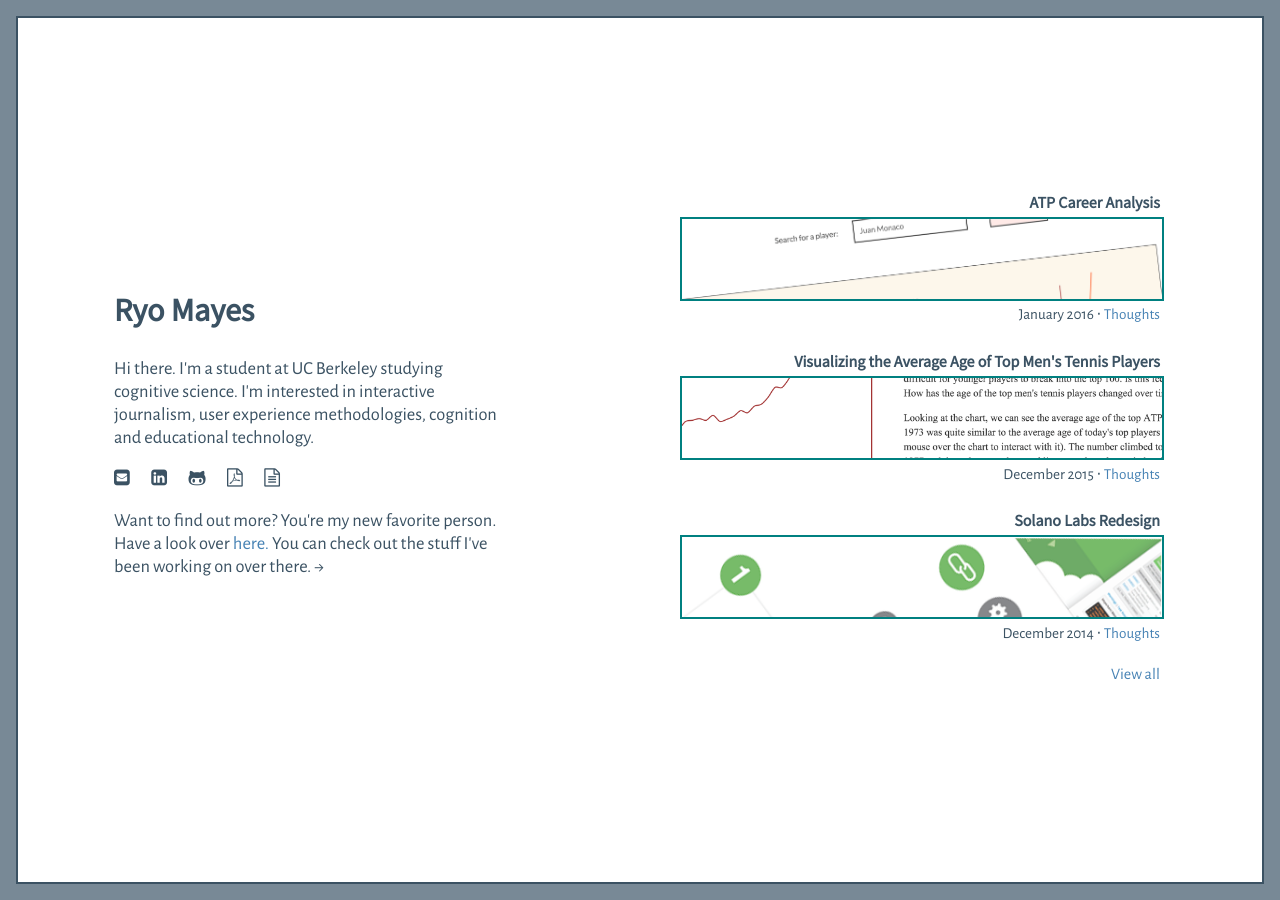
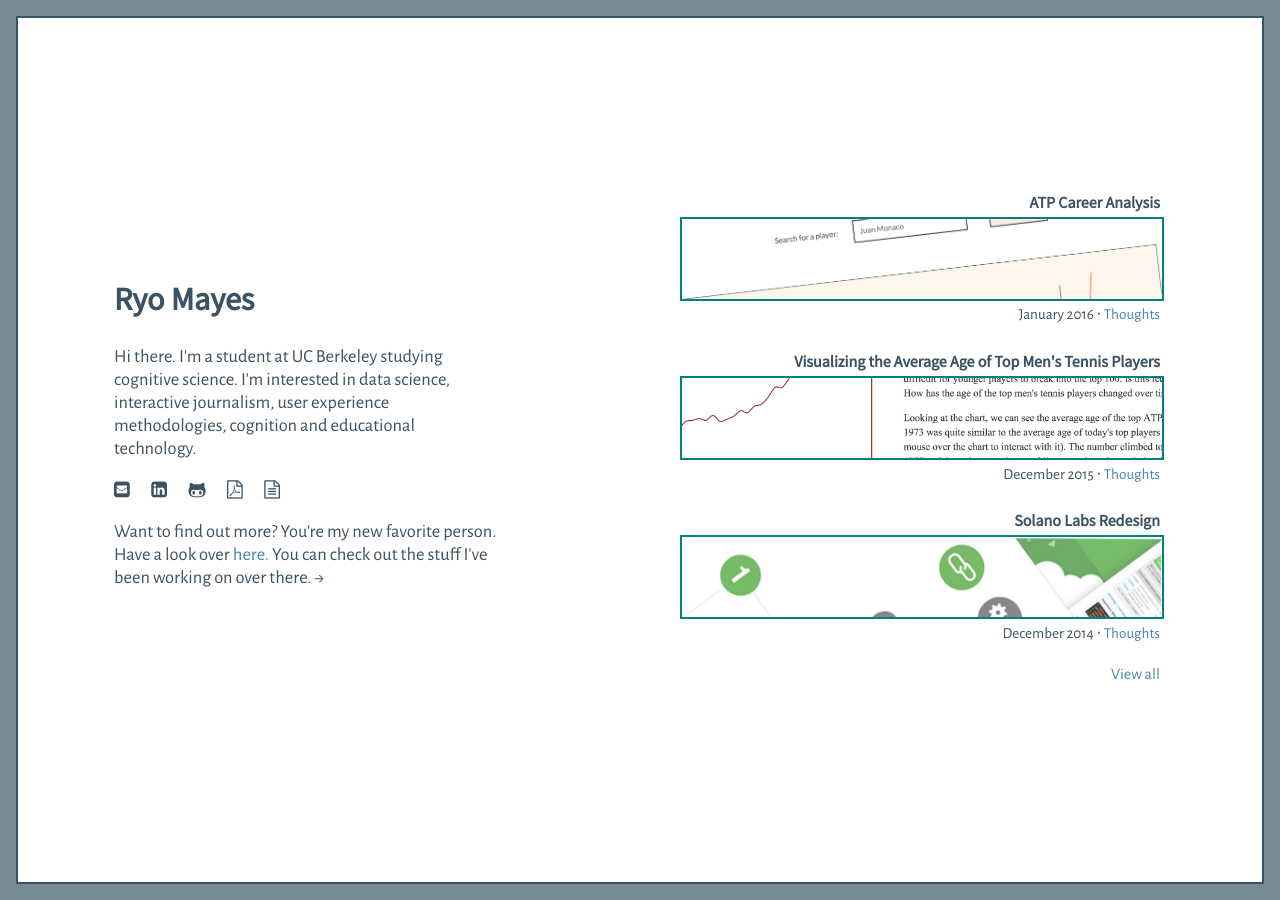
Before and after one commit to ryomayes/ryomayes.github.io, a Jekyll site: the page built from index.html, in a window 1280 px wide. Built offline with Jekyll 4.4.1, drawn with Linux system fonts in a browser that asks for light colours.

Commit message:
trying to remove scroll bars on pcs

```diff
--- a/_config.yml
+++ b/_config.yml
@@ -10,7 +10,7 @@
 email: ryomayes@berkeley.edu
 aboutme: |
     Hi there. I'm a student at UC Berkeley studying cognitive science.
-    I'm interested in interactive journalism, user experience methodologies, cognition
+    I'm interested in data science, interactive journalism, user experience methodologies, cognition
     and educational technology.
 
 baseurl: "" # the subpath of your site, e.g. /blog
--- a/src/css/style.css
+++ b/src/css/style.css
@@ -18,7 +18,7 @@
    	-webkit-align-items: center;
    	align-items: center;
    	font-family: "Alegreya Sans", sans-serif;
-   	overflow: scroll;
+   	overflow: auto;
 }
 p {
 	font-size: 1.15em;
```
